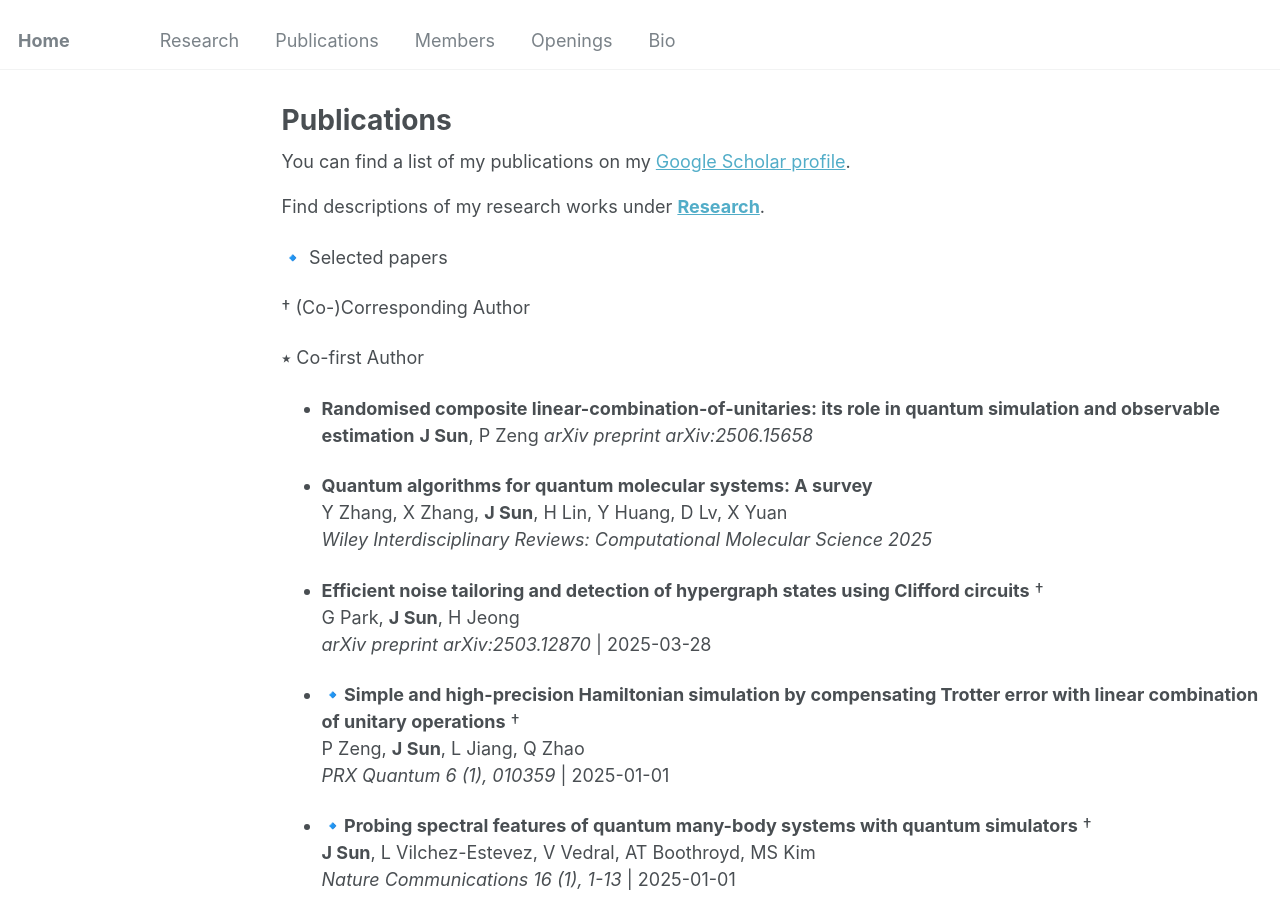
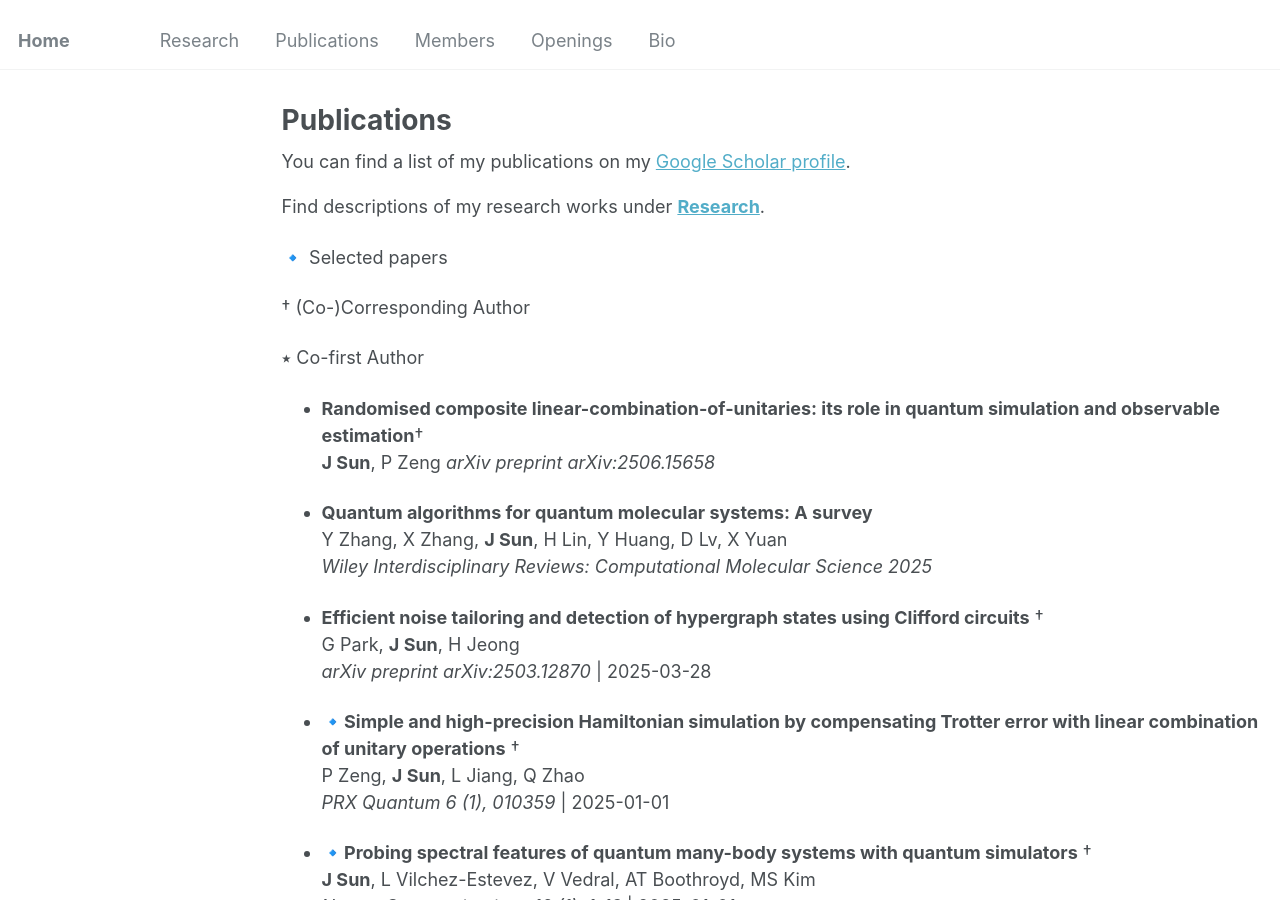
Before and after one commit to jinzhao-sun/jinzhao-sun.github.io, a Jekyll site: the page built from _pages/publications.md, in a window 1280 px wide and 900 px high. Built offline with Jekyll 4.4.1, drawn with Linux system fonts in a browser that asks for light colours.

```diff
--- a/_pages/publications.md
+++ b/_pages/publications.md
@@ -18,7 +18,7 @@ Find descriptions of my research works under **[Research](research.md)**.
 
 ⭑ Co-first Author
 
-- **Randomised composite linear-combination-of-unitaries: its role in quantum simulation and observable estimation**
+- **Randomised composite linear-combination-of-unitaries: its role in quantum simulation and observable estimation**†<br>
   **J Sun**, P Zeng
   *arXiv preprint arXiv:2506.15658*
 
```
